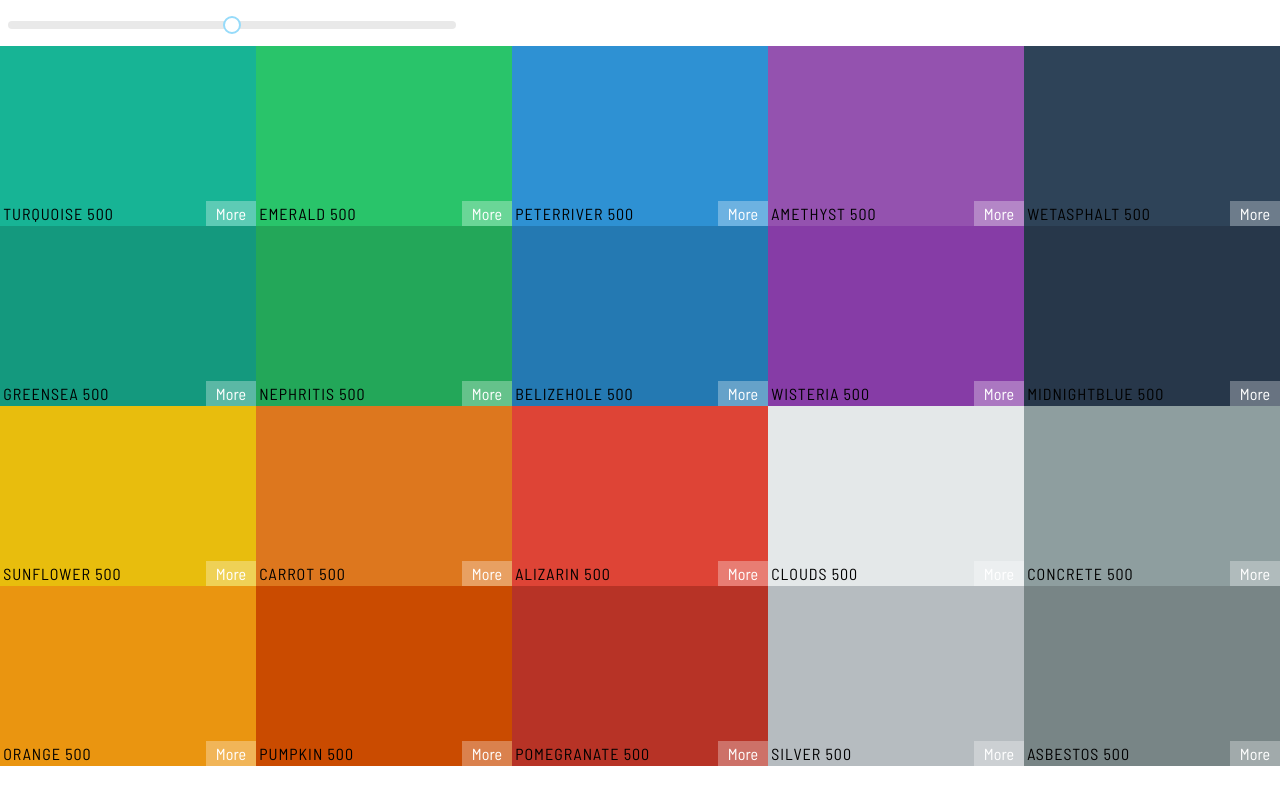
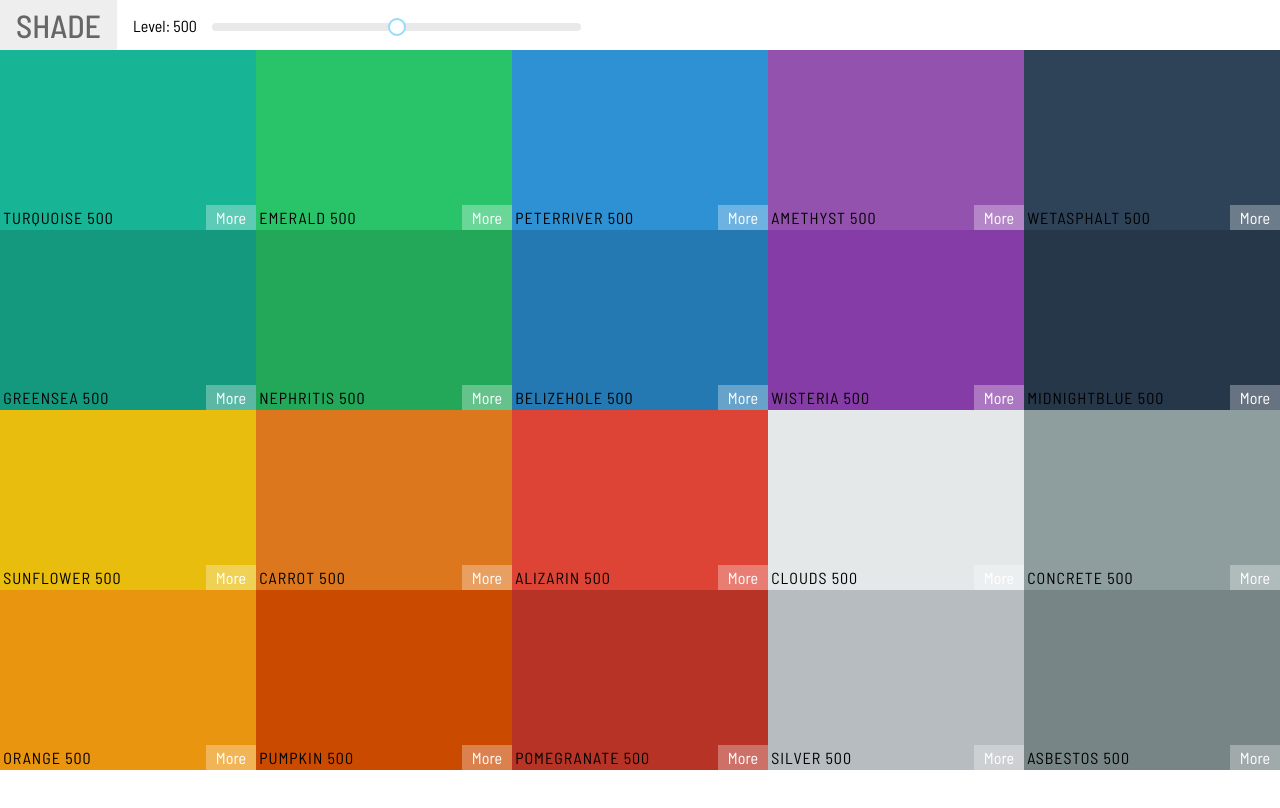
Before and after one commit to shahreaz0/shade, a React (Vite) app: page /palette/1 in a window 1280 px wide. Shown: the top 808 px of the page. Built offline with nearby package versions, Linux system fonts and the light colour scheme.

Commit message:
Add navbar

```diff
--- /dev/null
+++ b/src/components/Navbar.css
@@ -0,0 +1,41 @@
+.Navbar {
+	display: flex;
+	align-items: center;
+	height: 3.125rem;
+}
+
+.logo {
+	height: 100%;
+	padding: 0 1rem;
+	font-size: 2rem;
+	font-weight: 500;
+	background-color: #eeeeee;
+	display: flex;
+	align-items: center;
+	color: #666;
+}
+
+.level-text {
+	width: 6rem;
+}
+
+.slider {
+	margin: 0 1rem;
+	width: 35%;
+	display: flex;
+	align-items: center;
+}
+
+.rc-slider-track {
+	display: none;
+}
+
+.rc-slider-rail {
+	height: 8px;
+}
+
+.rc-slider-handle {
+	margin-top: -4.8px;
+	width: 18px;
+	height: 18px;
+}
--- /dev/null
+++ b/src/components/Navbar.jsx
@@ -0,0 +1,25 @@
+import React from "react";
+import Slider from "rc-slider";
+import "rc-slider/assets/index.css";
+import "./Navbar.css";
+
+const Navbar = (props) => {
+	const { level, handleSlider } = props;
+	return (
+		<header className="Navbar">
+			<div className="logo">SHADE</div>
+			<div className="slider">
+				<span className="level-text">Level: {level}</span>
+				<Slider
+					min={100}
+					max={900}
+					step={100}
+					defaultValue={500}
+					onChange={handleSlider}
+				/>
+			</div>
+		</header>
+	);
+};
+
+export default Navbar;
--- a/src/components/Palette.css
+++ b/src/components/Palette.css
@@ -5,22 +5,3 @@
 .Palette-color-boxes {
 	height: 90%;
 }
-
-.slider {
-	margin: 1rem 0.5rem;
-	width: 35%;
-}
-
-.rc-slider-track {
-	display: none;
-}
-
-.rc-slider-rail {
-	height: 8px;
-}
-
-.rc-slider-handle {
-	margin-top: -4.8px;
-	width: 18px;
-	height: 18px;
-}
--- a/src/components/Palette.jsx
+++ b/src/components/Palette.jsx
@@ -1,7 +1,6 @@
 import React, { Component } from "react";
 import ColorBox from "./ColorBox";
-import Slider from "rc-slider";
-import "rc-slider/assets/index.css";
+import Navbar from "./Navbar";
 import "./Palette.css";
 
 export default class Palette extends Component {
@@ -24,15 +23,7 @@ export default class Palette extends Component {
 		));
 		return (
 			<div className="Palette">
-				<div className="slider">
-					<Slider
-						min={100}
-						max={900}
-						step={100}
-						defaultValue={500}
-						onChange={this.handleSlider}
-					/>
-				</div>
+				<Navbar level={level} handleSlider={this.handleSlider} />
 				<div className="Palette-color-boxes">{colorBoxs}</div>
 			</div>
 		);
```
